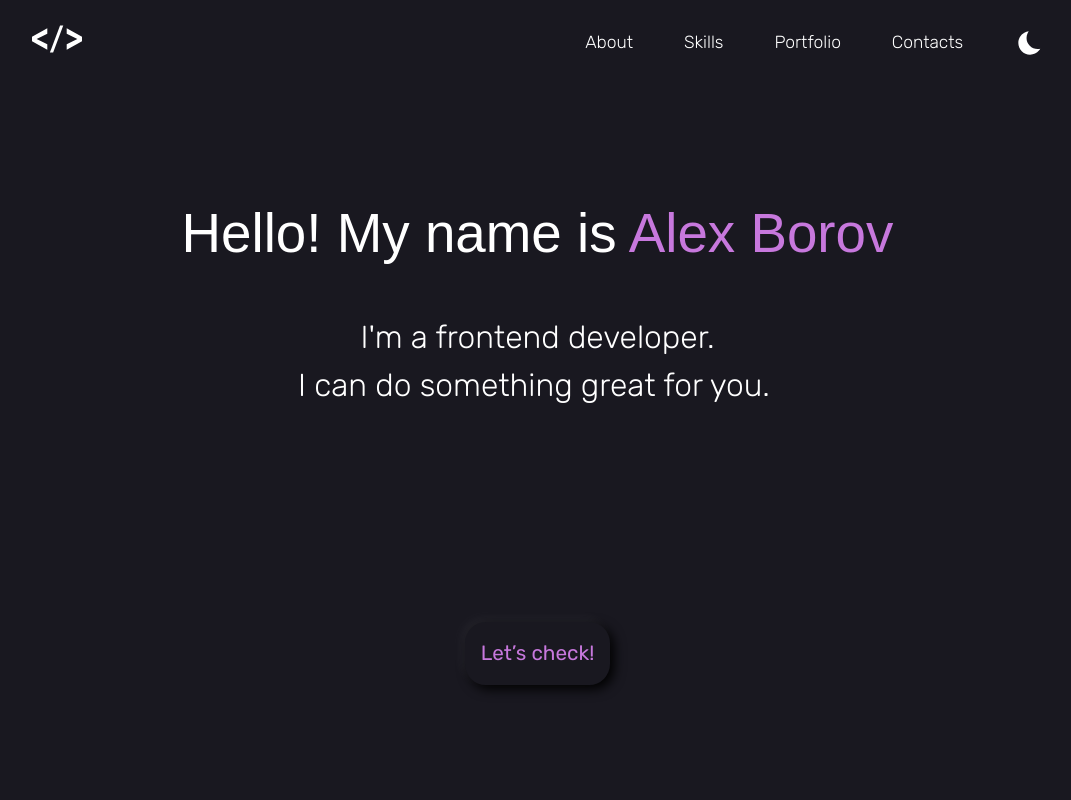
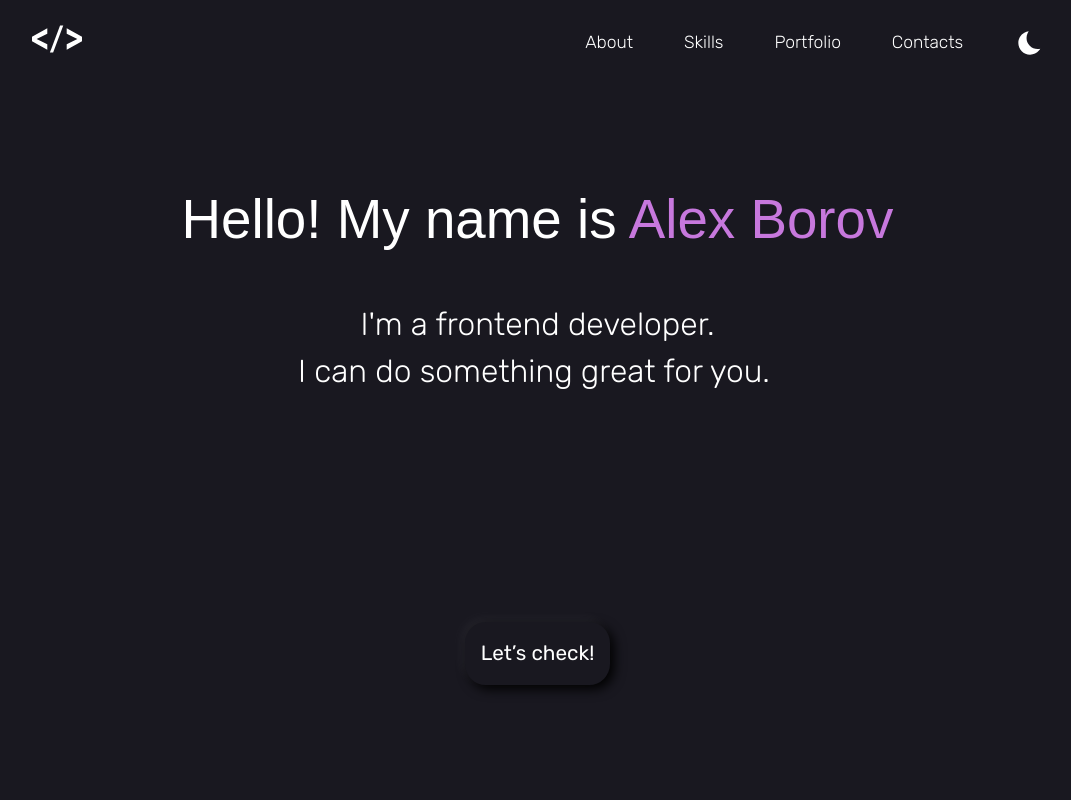
Before and after one commit to alexborovdev/personal-website, a React (Vite) app: page / in a window 1280 px wide. Shown: the top 800 px of the page, without its empty margins (95-1166 px from the left). Built offline with nearby package versions, Linux system fonts and the light colour scheme; a web font is replaced by a local one.

Commit message:
fix: Header bug on first render

```diff
--- a/src/sections/Header/Header.module.scss
+++ b/src/sections/Header/Header.module.scss
@@ -9,9 +9,8 @@
   .sticky {
     position: sticky;
     top: 0;
-    background: rgba(25, 24, 32, 0.8);
-    backdrop-filter: blur(10px);
-    box-shadow: 0 10px 30px rgba(0, 0, 0, .2);
+    padding: 0 !important;
+    border-radius: 0 !important;
   }
 
   .stickyShowIn {
@@ -44,7 +43,6 @@
 
 }
 
-
 .content {
   padding-block: fluid(15, 10);
   display: flex;
--- a/src/sections/Header/Header.tsx
+++ b/src/sections/Header/Header.tsx
@@ -52,7 +52,6 @@ const Header = () => {
   }, [])
 
   const shouldRenderSticky = isSticky || isShowOut
-
   const shouldAnimate = shouldRenderSticky && !isFirstRender
 
   const stickyAnimationClass = shouldAnimate
@@ -66,11 +65,18 @@ const Header = () => {
     stickyAnimationClass,
   ].filter(Boolean).join(' ')
 
+  if (isFirstRender) {
+    return <HeaderContent
+      className={styles.header}
+      scrollTo={scrollTo}
+    />
+  }
+
   return (
     <>
       {shouldRenderSticky ? (
         <HeaderContent
-          className={className}
+          className={`tile ${className}`}
           scrollTo={scrollTo}
         />
       ) : (
@@ -79,7 +85,6 @@ const Header = () => {
           scrollTo={scrollTo}
         />
       )}
-
     </>
   )
 }
--- a/src/sections/Hero/Hero.module.scss
+++ b/src/sections/Hero/Hero.module.scss
@@ -19,6 +19,7 @@
   flex-direction: column;
   row-gap: 40px;
   margin-block: auto;
+  height: 257.5px;
 }
 
 .title {
@@ -28,6 +29,7 @@
 .subtitle {
   font-size: fluid(40, 20);
   font-weight: 300;
+  height: 120px;
 }
 
 .button {
--- a/src/sections/Hero/Hero.tsx
+++ b/src/sections/Hero/Hero.tsx
@@ -6,6 +6,7 @@ import styles from './Hero.module.scss'
 
 const ANIMATION_DURATION_AFTER_TYPING = 3150
 const DELAY_AFTER_ANIMATION_END = 1000
+const BUTTON_ANIMATION_DURATION = 500
 
 const Hero = () => {
   const { scrollTo } = useScrollToSection()
@@ -56,7 +57,7 @@ const Hero = () => {
               className={styles.subtitle}
               sequence={[
                 'I\'m a frontend developer.\nI can do something great for you.',
-                () => animateButton(ANIMATION_DURATION_AFTER_TYPING),
+                () => animateButton(BUTTON_ANIMATION_DURATION),
                 ANIMATION_DURATION_AFTER_TYPING,
                 '',
                 DELAY_AFTER_ANIMATION_END,
--- a/src/sections/Skills/Skills.module.scss
+++ b/src/sections/Skills/Skills.module.scss
@@ -1,4 +1,8 @@
 @use '@/shared/tools' as *;
+
+.content {
+  //  padding-top: 150px;
+}
 
 .wrapper {
   display: grid;
```
